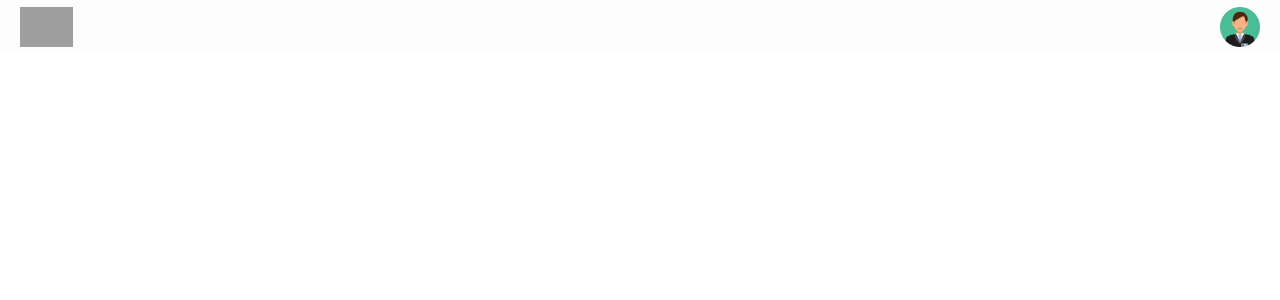
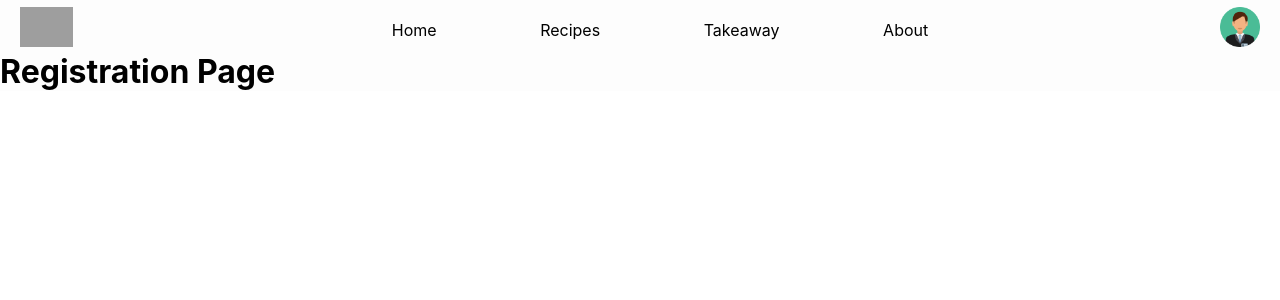
Before and after one commit to GabdaSilva07/Nutrish-React-App, a React (Create React App) app: page /registration in a window 1280 px wide. Shown: the top 300 px of the page. Built offline with nearby package versions, Linux system fonts and the light colour scheme; grey boxes are pictures that could not be loaded.

Commit message:
Added Recipe pages

```diff
--- a/package.json
+++ b/package.json
@@ -7,7 +7,9 @@
     "@testing-library/react": "^11.2.7",
     "@testing-library/user-event": "^12.8.3",
     "axios": "^0.21.1",
+    "bootstrap": "^5.0.2",
     "react": "^17.0.2",
+    "react-bootstrap": "^2.0.0-beta.4",
     "react-dom": "^17.0.2",
     "react-router-dom": "^5.2.0",
     "react-scripts": "4.0.3",
--- a/src/App.js
+++ b/src/App.js
@@ -6,6 +6,8 @@ import { BrowserRouter as Router, Switch, Route } from "react-router-dom";
 import Login from "./Components/LoginPage";
 import Home from "./Components/Home"
 import Separator from "./Components/Separator";
+import Registration from "./Components/Registration";
+import RecipeDetail from "./Components/RecipeDetail";
 
 function App() {
   return (
@@ -13,10 +15,11 @@ function App() {
       <div className="App">
         <Nav />
         <Separator/>
-
         <Switch>
-          <Route path = "/" exact component = {Home}/>
+          <Route exact path = "/" component = {Home}/>
           <Route path = "/login" component={Login}/>
+          <Route path="/registration" component={Registration}/>
+          <Route path="/recipe/:id" component={RecipeDetail}/>
         </Switch>
       </div>
     </Router>
--- a/src/Components/CSS/Nav.css
+++ b/src/Components/CSS/Nav.css
@@ -15,12 +15,23 @@
 
 .Nav_white {
   background-color: #fdfdfd;
+  display: flex;
+  justify-content: space-around;
+  align-items: center;
 }
 
 .logo {
   position: fixed;
   left: 20px;
   object-fit: contain;
+  height: 40px;
+}
+.separator1 {
+  left: 20px;
+  height: 40px;
+}
+.separator2 {
+  right: 20px;
   height: 40px;
 }
 
@@ -30,3 +41,11 @@
   object-fit: contain;
   height: 40px;
 }
+
+.navLinks {
+  width: 50%;
+  display: flex;
+  justify-content: space-around;
+  align-items: center;
+  list-style: none;
+}
--- a/src/Components/CSS/Row.css
+++ b/src/Components/CSS/Row.css
@@ -2,7 +2,6 @@
   font-family:-apple-system, BlinkMacSystemFont, 'Segoe UI', Roboto, Oxygen, Ubuntu, Cantarell, 'Open Sans', 'Helvetica Neue', sans-serif;
   margin-left: 20px;
   color: #43bb52;
-  margin-top: 5px;
 }
 .rows_poster {
   display: flex;
--- a/src/Components/Nav.js
+++ b/src/Components/Nav.js
@@ -2,15 +2,41 @@ import React, { useEffect, useState } from "react";
 import logo from "../logo.png";
 import userLogo from "../User.png";
 import "./CSS/Nav.css";
-import { Link, BrowserRouter as Router, Switch, Route } from "react-router-dom";
-import Login from "./LoginPage";
+import { Link } from "react-router-dom";
+
+
 
 function Nav() {
+
+  const navStyle = {
+    color: 'black',
+    textDecoration: 'none'
+  }
   return (
     <div className={`Nav`}>
-      <img className="logo" src={logo} alt="Nutrish Logo" />
+      <Link to="/">
+        <img className="logo" src={logo} alt="Nutrish Logo" />
+      </Link>
 
-      <img className="user_logo" src={userLogo} alt="User logo" />
+      <div className="separator1" />
+      <ul className="navLinks">
+        <Link style={navStyle} to="/">
+          <li>Home</li>
+        </Link>
+        <Link style={navStyle} to="/">
+          <li>Recipes</li>
+        </Link>
+        <Link style={navStyle} to="/">
+          <li>Takeaway</li>
+        </Link>
+        <Link style={navStyle} to="/">
+          <li>About</li>
+        </Link>
+      </ul>
+      <Link to="/login">
+        <img className="user_logo" src={userLogo} alt="User logo" />
+      </Link>
+      <div className="separator2" />
     </div>
   );
 }
--- /dev/null
+++ b/src/Components/RecipeDetail.js
@@ -0,0 +1,11 @@
+import React from "react";
+
+function RecipeDetail() {
+  return (
+    <div>
+      <h1>Recipes Page</h1>
+    </div>
+  );
+}
+
+export default RecipeDetail;
--- a/src/Components/Registration.js
+++ b/src/Components/Registration.js
@@ -3,7 +3,7 @@ import React from "react";
 function Registration() {
   return (
     <div>
-      <h1>Login Page</h1>
+      <h1>Registration Page</h1>
     </div>
   );
 }
--- a/src/Components/Row.js
+++ b/src/Components/Row.js
@@ -1,11 +1,17 @@
 import React, { useState, useEffect } from "react";
 import axios from "../axios";
 import "./CSS/Row.css";
+import { Link } from "react-router-dom";
 
 const base_url = "https://spoonacular.com/recipeImages/";
 const image_size = "312x231";
-const image_type ="jpg"
+const image_type = "jpg";
 function Row({ title, fetchUrl, isLargeRow }) {
+
+  const linkStyle = {
+      display: "flex",
+      padding: "5px"
+  }
   const [cuisines, setCuisines] = useState([]);
 
   useEffect(() => {
@@ -17,22 +23,21 @@ function Row({ title, fetchUrl, isLargeRow }) {
     fetchData();
   }, [fetchUrl]);
 
-
   return (
     <div className="row">
       <h2>{title}</h2>
       <div className="rows_poster">
         {cuisines.map((dish) => (
+          <Link style={linkStyle} to={`/recipe/${dish.id}`} key={dish.id}>
             <img
               key={dish.id}
               className={`row_poster`}
               src={`${base_url}${dish.id}-${image_size}.${image_type}`}
               alt={dish.title}
             />
+          </Link>
         ))}
       </div>
-
-      {/* Image*/}
     </div>
   );
 }
```
Also changed, not shown: 1 other file (tests, documents, lock files or other folders). Lines whose indentation alone changed are shown as unchanged.
